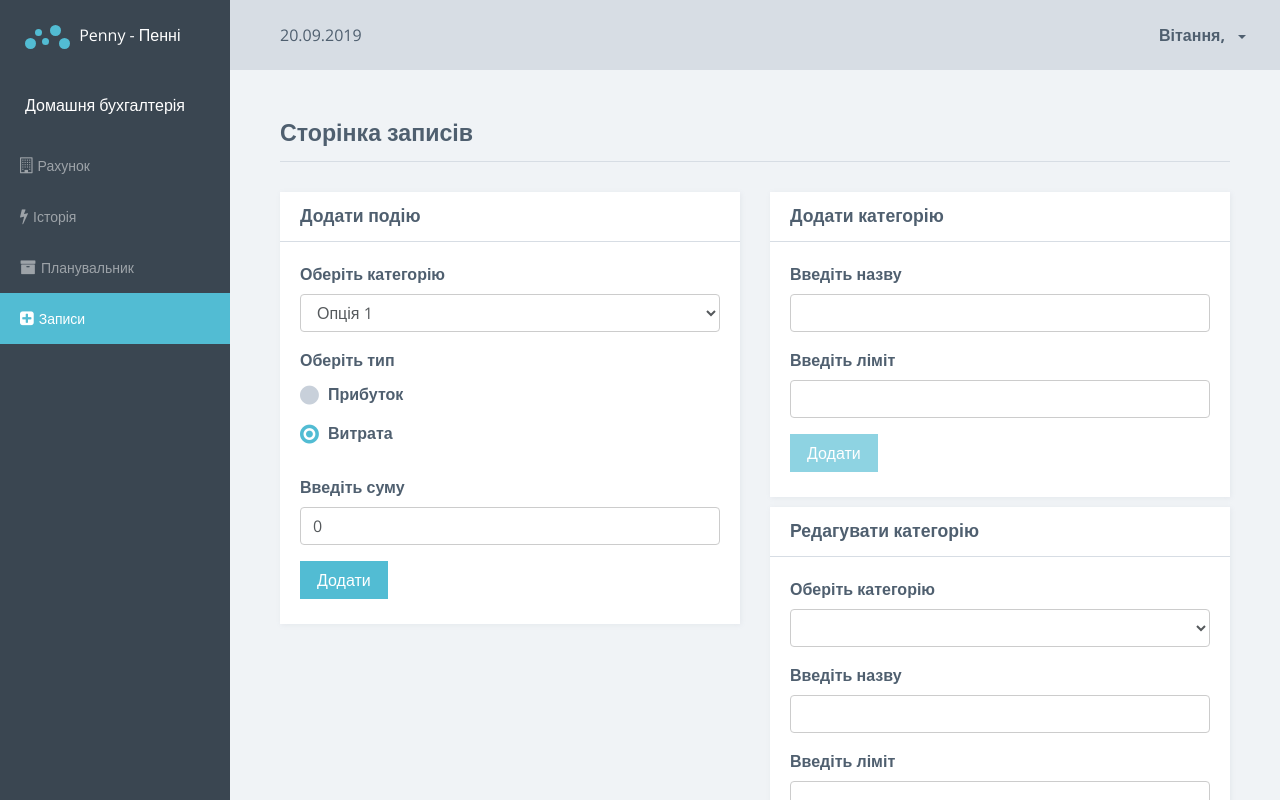
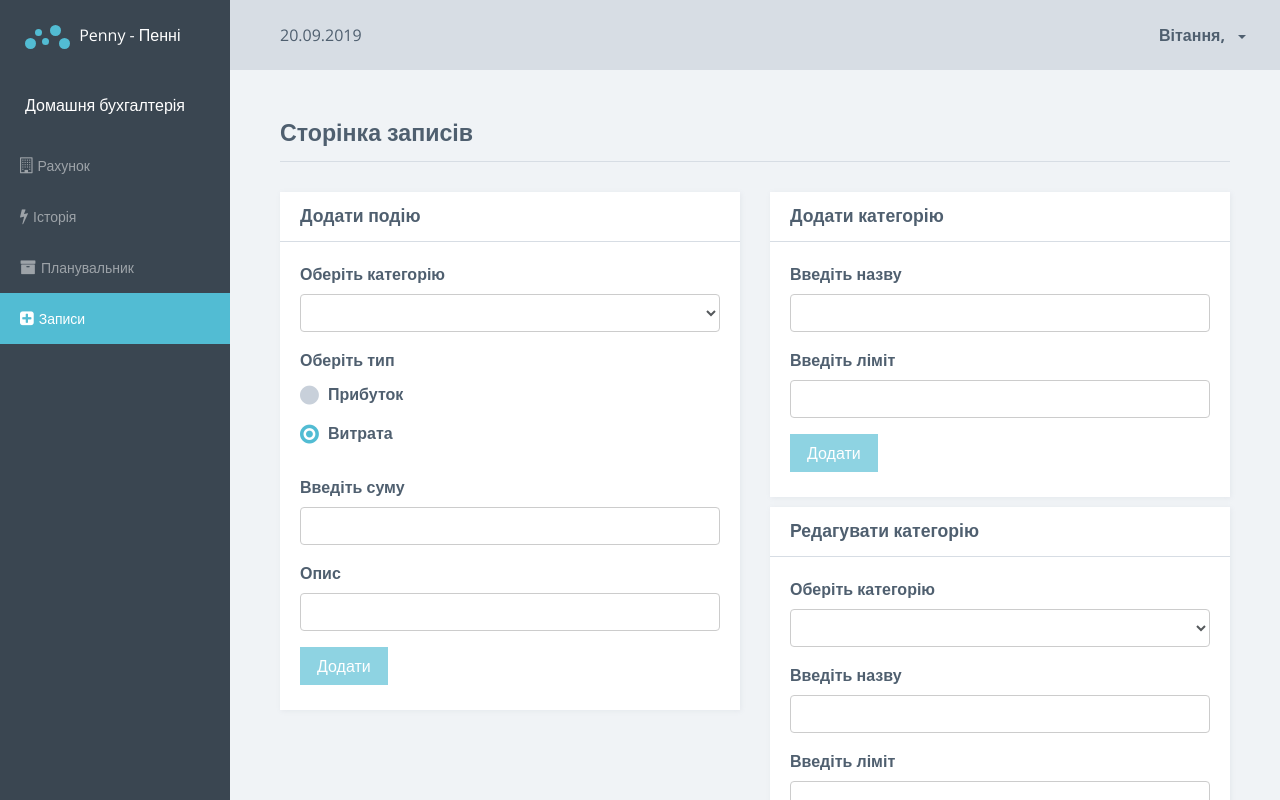
Before and after one commit to vaReliy/penny, an Angular app: page /system/records in a window 1280 px wide. Built offline with nearby package versions, Linux system fonts and the light colour scheme; data requests are answered from the project's data file.

Commit message:
page-records, updated add-event

```diff
--- a/src/app/system/page-bill/bill-card/bill-card.component.ts
+++ b/src/app/system/page-bill/bill-card/bill-card.component.ts
@@ -1,6 +1,6 @@
 import { Component, Input, OnInit } from '@angular/core';
 
-import { BillModel } from '../../shared/models/bill.model';
+import { Bill } from '../../shared/models/bill.model';
 import { CurrencyRatesModel } from '../../shared/models/currency-rates.model';
 
 @Component({
@@ -9,7 +9,7 @@ import { CurrencyRatesModel } from '../../shared/models/currency-rates.model';
   styleUrls: ['./bill-card.component.scss']
 })
 export class BillCardComponent implements OnInit {
-  @Input() bill: BillModel;
+  @Input() bill: Bill;
   @Input() rates: CurrencyRatesModel;
   @Input() date: Date = new Date();
 
--- a/src/app/system/page-bill/page-bill.component.ts
+++ b/src/app/system/page-bill/page-bill.component.ts
@@ -1,7 +1,7 @@
 import { Component, OnDestroy, OnInit } from '@angular/core';
 import { combineLatest, Subscription } from 'rxjs';
 
-import { BillModel } from '../shared/models/bill.model';
+import { Bill } from '../shared/models/bill.model';
 import { CurrencyRatesModel } from '../shared/models/currency-rates.model';
 import { BillService } from '../shared/services/bill.service';
 
@@ -13,7 +13,7 @@ import { BillService } from '../shared/services/bill.service';
 export class PageBillComponent implements OnInit, OnDestroy {
   private subscription: Subscription;
   private subscription2: Subscription;
-  bill: BillModel;
+  bill: Bill;
   rates: CurrencyRatesModel = new CurrencyRatesModel(0, 0, 0);
   date: Date = new Date();
   isLoaded = false;
--- a/src/app/system/page-records/add-event/add-event.component.html
+++ b/src/app/system/page-records/add-event/add-event.component.html
@@ -5,36 +5,68 @@
     </div>
   </div>
   <div class="card-block">
-    <form>
+    <div class="alert alert-{{alertMessage.type}}" *ngIf="alertMessage.text.length">{{alertMessage.text}}</div>
+    <form #form="ngForm" (ngSubmit)="onSubmit(form)">
       <div class="form-group">
-        <label class="control-label" for="category">Оберіть категорію</label>
-        <select class="form-control" id="category">
-          <option>Опція 1</option>
-          <option>Опція 2</option>
-          <option>Опція 3</option>
-          <option>Опція 4</option>
+        <label class="control-label" for="add-event">Оберіть категорію</label>
+        <select
+          ngModel
+          name="category"
+          class="form-control"
+          id="add-event"
+          required
+        >
+          <option
+            *ngFor="let c of categories"
+            [value]="c.id"
+          >
+            {{c.name}}
+          </option>
         </select>
       </div>
       <div class="form-group">
         <label class="control-label">Оберіть тип</label>
-        <div>
+        <div *ngFor="let t of eventTypes">
           <label>
-            <input class="radio" name="radios" type="radio">
-            <span>Прибуток</span>
-          </label>
-        </div>
-        <div>
-          <label>
-            <input class="radio" name="radios" type="radio" checked>
-            <span>Витрата</span>
+            <input
+              [ngModel]="'outcome'"
+              [value]="t.type"
+              class="radio"
+              name="type"
+              type="radio"
+              required>
+            <span>{{t.label}}</span>
           </label>
         </div>
       </div>
       <div class="form-group">
         <label class="control-label" for="amount">Введіть суму</label>
-        <input type="number" value="0" id="amount" class="form-control">
+        <input
+          ngModel
+          name="amount"
+          type="number"
+          id="amount"
+          class="form-control"
+          min="1"
+          required>
       </div>
-      <button type="submit" class="btn btn-primary">Додати</button>
+      <div class="form-group">
+        <label class="control-label" for="amount">Опис</label>
+        <input
+          ngModel
+          name="description"
+          type="text"
+          id="description"
+          class="form-control"
+          required>
+      </div>
+      <button
+        [disabled]="form.invalid"
+        type="submit"
+        class="btn btn-primary"
+      >
+        Додати
+      </button>
     </form>
   </div>
 </div>
--- a/src/app/system/page-records/add-event/add-event.component.ts
+++ b/src/app/system/page-records/add-event/add-event.component.ts
@@ -1,4 +1,9 @@
-import { Component, OnInit } from '@angular/core';
+import { Component, EventEmitter, Input, OnInit, Output } from '@angular/core';
+import { NgForm } from '@angular/forms';
+
+import { Message } from '../../../shared/models/message.model';
+import { Category } from '../../shared/models/category.model';
+import { AppEvent } from '../../shared/models/app-event.model';
 
 @Component({
   selector: 'app-add-event',
@@ -6,10 +11,44 @@ import { Component, OnInit } from '@angular/core';
   styleUrls: ['./add-event.component.scss']
 })
 export class AddEventComponent implements OnInit {
+  @Input() categories: Category[];
+  @Input() currentBillValue: number;
+  @Output() addAppEvent = new EventEmitter<AppEvent>();
+  eventTypes = [
+    {type: 'income', label: 'Прибуток'},
+    {type: 'outcome', label: 'Витрата'},
+  ];
+  alertMessage: Message = {text: '', type: 'danger'};
 
   constructor() { }
 
   ngOnInit() {
   }
 
+  onSubmit(form: NgForm) {
+    const {type, amount, category, description} = form.value;
+    if (amount > this.currentBillValue) {
+      this.showAlertMessage(`Недостатньо коштів для операції. Поточний рахунок: ${this.currentBillValue}грн`);
+      return;
+    }
+    this.addAppEvent.emit(new AppEvent(type, amount, category, null, description));
+    this.setDefaults(form);
+  }
+
+  private setDefaults(form: NgForm) {
+    form.setValue({
+      type: 'outcome',
+      amount: '',
+      category: '',
+      description: '',
+    });
+  }
+
+  private showAlertMessage(text: string, time: number = 5000) {
+    this.alertMessage.text = text;
+    setTimeout(() => {
+      this.alertMessage.text = '';
+    }, time);
+  }
+
 }
--- a/src/app/system/page-records/page-records.component.html
+++ b/src/app/system/page-records/page-records.component.html
@@ -9,7 +9,11 @@
 <section class="section" *ngIf="isLoaded">
   <div class="row">
     <div class="col-md-6">
-      <app-add-event></app-add-event>
+      <app-add-event
+        [categories]="categories"
+        [currentBillValue]="bill?.value"
+        (addAppEvent)="onAddEvent($event)">
+      </app-add-event>
     </div>
     <div class="col-md-6">
       <app-add-category
--- a/src/app/system/page-records/page-records.component.ts
+++ b/src/app/system/page-records/page-records.component.ts
@@ -1,6 +1,10 @@
-import { Component, OnInit } from '@angular/core';
+import { Component, OnDestroy, OnInit } from '@angular/core';
+import { Subscription } from 'rxjs';
 
+import { AppEvent } from '../shared/models/app-event.model';
+import { Bill } from '../shared/models/bill.model';
 import { Category } from '../shared/models/category.model';
+import { BillService } from '../shared/services/bill.service';
 import { CategoriesService } from '../shared/services/categories.service';
 
 @Component({
@@ -8,33 +12,63 @@ import { CategoriesService } from '../shared/services/categories.service';
   templateUrl: './page-records.component.html',
   styleUrls: ['./page-records.component.scss']
 })
-export class PageRecordsComponent implements OnInit {
+export class PageRecordsComponent implements OnInit, OnDestroy {
   isLoaded = false;
   categories: Category[];
+  bill: Bill;
+  private sub1: Subscription;
+  private sub2: Subscription;
+  private sub3: Subscription;
+  private sub4: Subscription;
 
   constructor(
     private categoryService: CategoriesService,
+    private billService: BillService,
   ) { }
 
   ngOnInit() {
-    this.categoryService.getCategories()
+    this.sub1 = this.categoryService.getCategories()
       .subscribe((categories) => {
         this.categories = categories;
         this.isLoaded = true;
       });
+    this.sub4 = this.billService.getBill()
+      .subscribe((bill: Bill) => {
+        this.bill = bill;
+      });
+  }
+
+  onAddEvent(event: AppEvent) {
+    console.log(event);
   }
 
   onAddCategory(category: Category) {
-    this.categoryService.addCategory(category)
+    this.sub2 = this.categoryService.addCategory(category)
       .subscribe((addedCategory: Category) => {
         this.categories.push(addedCategory);
       });
   }
 
   onEditCategory(category: Category) {
-    this.categoryService.updateCategory(category)
+    this.sub3 = this.categoryService.updateCategory(category)
       .subscribe((updatedCategory: Category) => {
         console.log('updatedCategory', updatedCategory);
       });
   }
+
+  ngOnDestroy(): void {
+    if (this.sub1) {
+      this.sub1.unsubscribe();
+    }
+    if (this.sub2) {
+      this.sub2.unsubscribe();
+    }
+    if (this.sub3) {
+      this.sub3.unsubscribe();
+    }
+    if (this.sub4) {
+      this.sub4.unsubscribe();
+    }
+  }
+
 }
--- /dev/null
+++ b/src/app/system/shared/models/app-event.model.ts
@@ -0,0 +1,10 @@
+export class AppEvent {
+  constructor(
+    public type: string,
+    public amount: number,
+    public category: number,
+    public date: string,
+    public description: string,
+    public id?: number,
+  ) {}
+}
--- a/src/app/system/shared/models/bill.model.ts
+++ b/src/app/system/shared/models/bill.model.ts
@@ -1,6 +1,6 @@
 import { CurrencyEnum } from './currency.enum';
 
-export class BillModel {
+export class Bill {
   constructor(
     public value: number,
     public currency: CurrencyEnum,
--- a/src/app/system/shared/models/event.model.ts
+++ /dev/null
@@ -1,3 +0,0 @@
-export class Event {
-  constructor() {}
-}
--- a/src/app/system/shared/services/bill.service.ts
+++ b/src/app/system/shared/services/bill.service.ts
@@ -4,7 +4,7 @@ import { Observable } from 'rxjs';
 import { delay, map } from 'rxjs/operators';
 
 import { BaseApi } from '../../../shared/core/base-api';
-import { BillModel } from '../models/bill.model';
+import { Bill } from '../models/bill.model';
 import { CurrencyRatesModel } from '../models/currency-rates.model';
 
 @Injectable()
@@ -16,11 +16,11 @@ export class BillService extends BaseApi {
     super(http);
   }
 
-  getBill(): Observable<BillModel> {
+  getBill(): Observable<Bill> {
     return this.GET('bill')
       .pipe(
         delay(500),
-        map(v => new BillModel(v.value, v.currency)),
+        map(v => new Bill(v.value, v.currency)),
       );
   }
 
```
